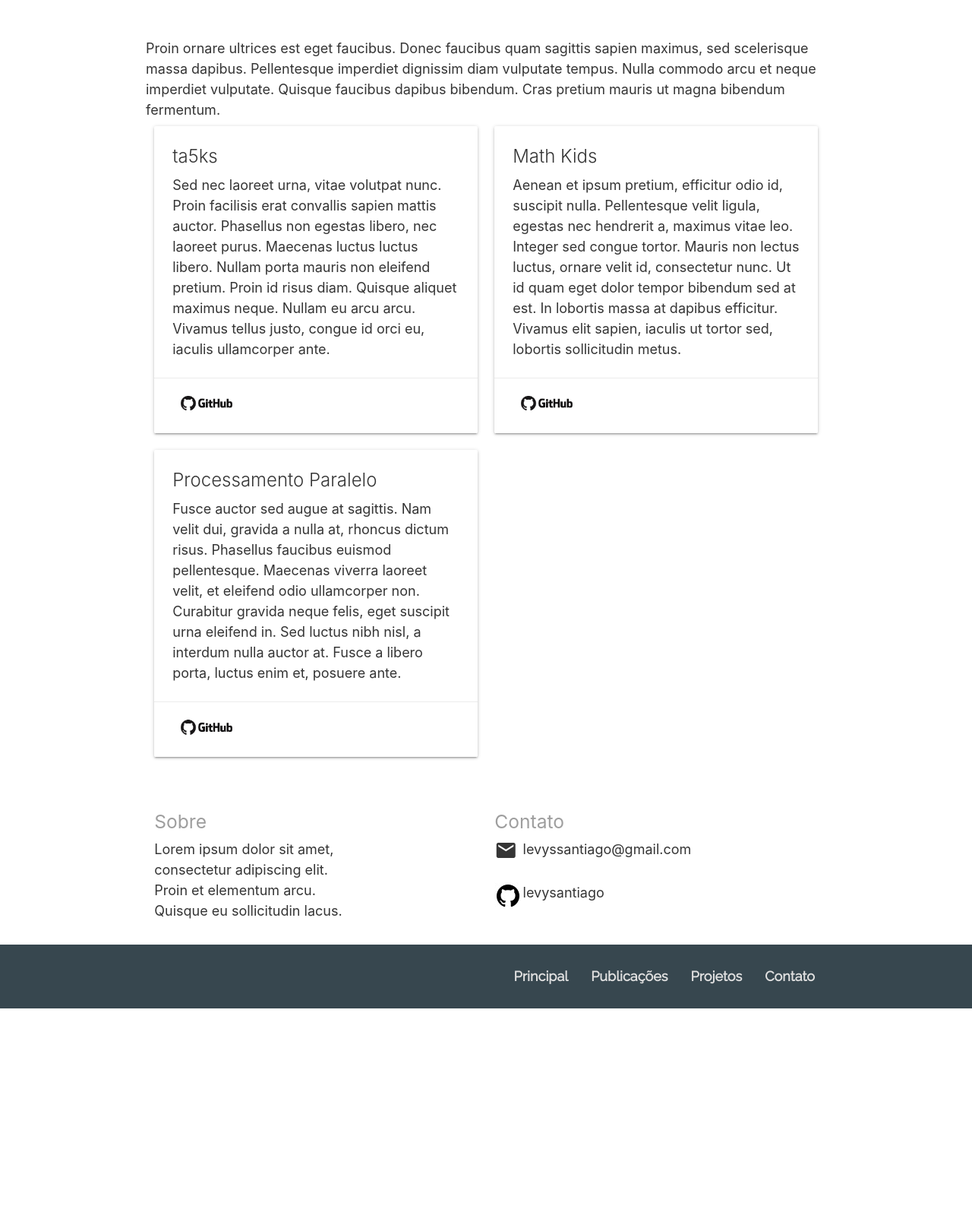
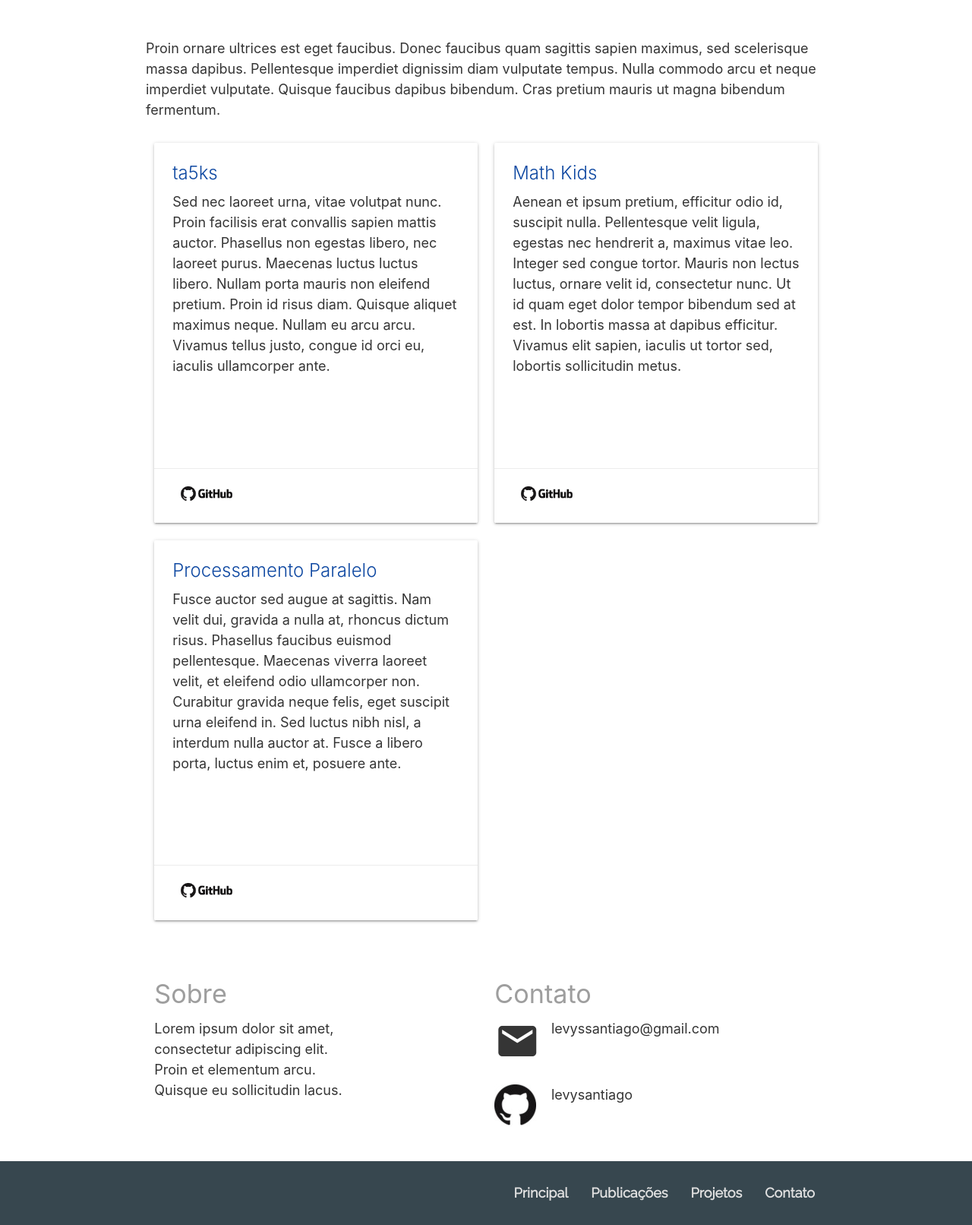
Before and after one commit to Levysantiago/Projeto-web, a PHP site: page /projetos.html in a window 1280 px wide. Shown: the part 200-1812 px from the top of the page at 76% size. Before the commit the page ends 1527 px from the top, so only its background shows below. Run offline with PHP 8.4, Linux system fonts and the light colour scheme.

Commit message:
Atualizando fonte para cel e outras formatações

```diff
--- a/projeto/etapa_2/projetos.html
+++ b/projeto/etapa_2/projetos.html
@@ -40,12 +40,12 @@
 			<article>
 				<p>
 					Proin ornare ultrices est eget faucibus. Donec faucibus quam sagittis sapien maximus, sed scelerisque massa dapibus. Pellentesque imperdiet dignissim diam vulputate tempus. Nulla commodo arcu et neque imperdiet vulputate. Quisque faucibus dapibus bibendum. Cras pretium mauris ut magna bibendum fermentum.
-				</p>
+				</p><br/>
 
 				<div class="row">
 					<div class="col s6">
 				    	<a href="https://github.com/Levysantiago/ta5ks">
-					      <div class="card hoverable">
+					      <div class="card hoverable large">
 
 					        <div class="card-content">
 					        	<span class="card-title">ta5ks</span>
@@ -60,7 +60,7 @@
 
 				    <div class="col s6">
 				    	<a href="https://github.com/Levysantiago/MathKids">
-					      <div class="card hoverable">
+					      <div class="card hoverable large">
 
 					        <div class="card-content">
 					        	<span class="card-title">Math Kids</span>
@@ -75,7 +75,7 @@
 
 				    <div class="col s6">
 				    	<a href="https://github.com/Levysantiago/processamento_Paralelo">
-					      <div class="card hoverable">
+					      <div class="card hoverable large">
 
 					        <div class="card-content">
 					        	<span class="card-title">Processamento Paralelo</span>
@@ -99,24 +99,24 @@
       <div class="container">
         <div class="row">
           <div class="col l4 m6 s12">
-            <h5 class="grey-text">Sobre</h5>
+            <h4 class="grey-text">Sobre</h4>
             <ul>
               <p class="text-lighten-4">Lorem ipsum dolor sit amet, consectetur adipiscing elit. Proin et elementum arcu. Quisque eu sollicitudin lacus.</p>
             </ul>
           </div>
           <div class="col l6 offset-l2 m6 s12">
-            <h5 class="grey-text">Contato</h5>
+            <h4 class="grey-text">Contato</h4>
             <div class="row">
-            	<div class="col s1 m2 l1">
-	                <i class="small material-icons" alt="Endereço de email">email</i>
+            	<div class="col s1 m2">
+	                <i class="medium material-icons" alt="Endereço de email">email</i>
 				</div>
 				<div class="col s1">
 					<p class="text-lighten-4">levyssantiago@gmail.com</p></p>
 				</div>
 			</div>
 			<div class="row">
-				<div class="col s1 m2 l1">
-					<img class="small material-icons" src="imgs/github-circle.jpg" alt="Usuário github" />
+				<div class="col s1 m2">
+					<img src="imgs/github-circle.jpg" alt="Usuário github" />
 				</div>
 				<div class="col s1">
 					<p class="text-lighten-4">levysantiago</p></p>
--- a/projeto/etapa_2/style.css
+++ b/projeto/etapa_2/style.css
@@ -99,6 +99,10 @@ ul.sidenav > li > a{
 	font-size: 30px;
 }
 
+div.card-content > span.card-title{
+	color: #0d47a1;
+}
+
 @media screen and (orientation:landscape) {
 	ul.sidenav{
 		width: 80%;
@@ -117,10 +121,22 @@ ul.sidenav > li > a{
 
 @media only screen and (max-width: 1000px) {
     p{
-		font-size: 22px;
+		font-size: 30px;
 	}
 
-	form > div > label{
-		font-size: 22px;
+	div.card-content p{
+		font-size: 25px;
+	}
+
+	div.card-content p.dateText{
+		font-size: 20px;
+	}
+
+	div.card-content > span.card-title{
+		font-size: 30px;
+	}
+
+	.multiline-ellipsis {
+	    -webkit-line-clamp: 4;
 	}
 }
```
Also changed, not shown: docs/contato.html (+6 -6 lines), docs/index.html (+8 -7 lines), docs/projetos.html (+10 -10 lines), docs/publicacoes.html (+6 -6 lines), docs/style.css (+19 -3 lines), projeto/etapa_2/contato.html (+6 -6 lines), projeto/etapa_2/index.html (+8 -7 lines), projeto/etapa_2/publicacoes.html (+6 -6 lines), projeto/etapa_2/imgs/github-circle.jpg, 1 other file.
